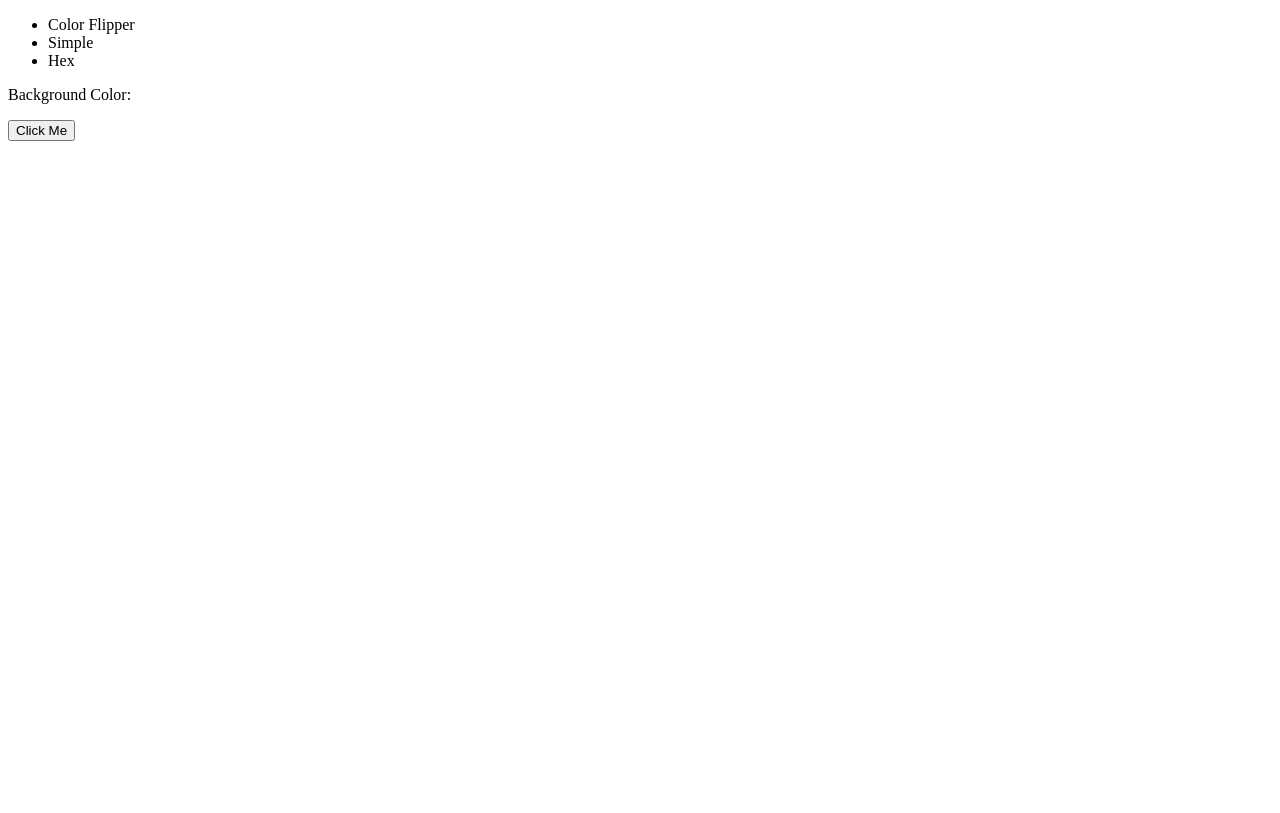
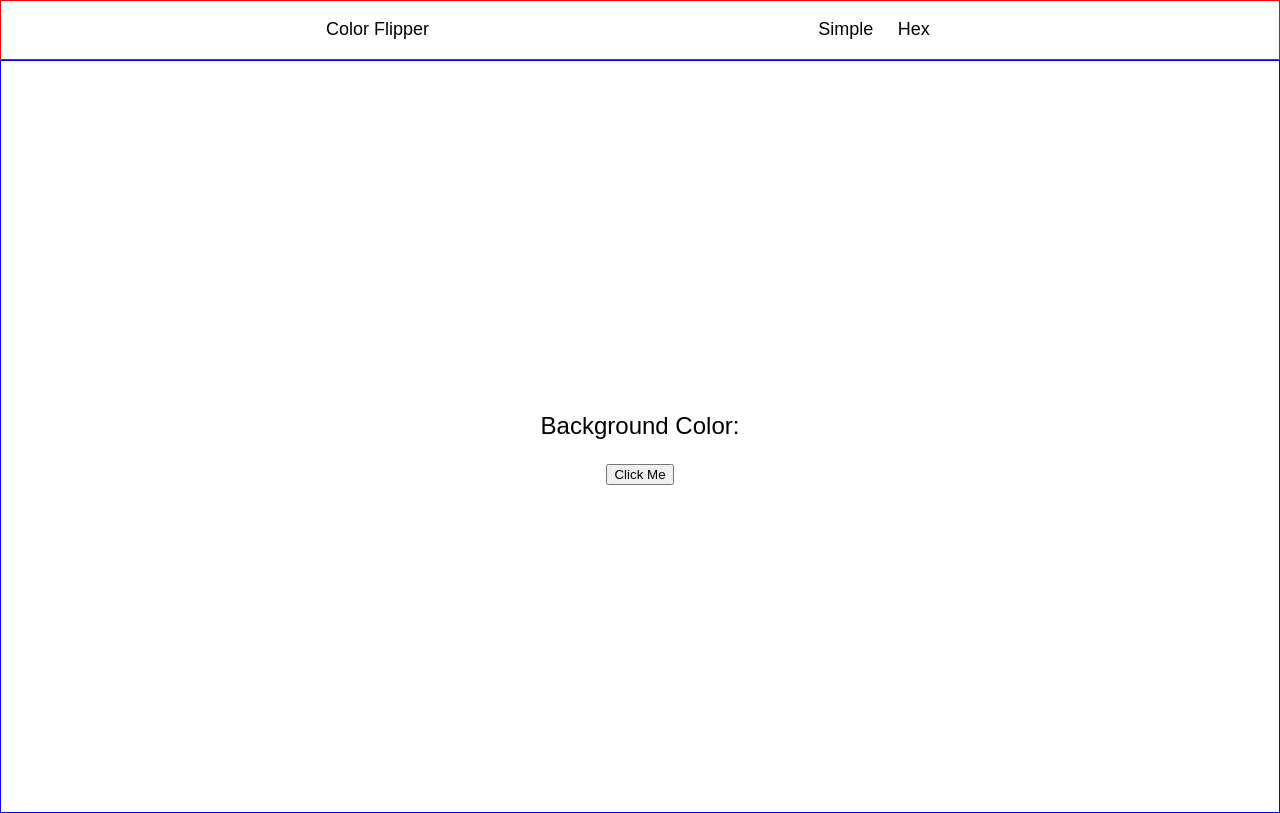
Before and after one commit to ryanfuhrman/color-flipper, a plain HTML site: page index.html in a window 1280 px wide. Drawn offline with Linux system fonts and the light colour scheme.

Commit message:
Add basic styles

```diff
--- a/index.html
+++ b/index.html
@@ -4,17 +4,21 @@
     <meta charset="UTF-8" />
     <meta name="viewport" content="width=device-width, initial-scale=1.0" />
     <title>Document</title>
+
+    <link rel="stylesheet" href="styles.css" />
   </head>
   <body>
     <nav class="navbar">
-      <ul>
-        <li>Color Flipper</li>
-        <li>Simple</li>
-        <li>Hex</li>
+      <p>Color Flipper</p>
+      <ul class="navbar-items">
+        <li class="navbar-item">Simple</li>
+        <li class="navbar-item">Hex</li>
       </ul>
     </nav>
     <div class="main">
-      <p class="current-color">Background Color: <span class="color"></span></p>
+      <p class="current-color">
+        Background Color: <span class="color-span"></span>
+      </p>
       <button class="color-btn">Click Me</button>
     </div>
   </body>
--- a/styles.css
+++ b/styles.css
@@ -0,0 +1,53 @@
+* {
+  box-sizing: border-box;
+}
+
+html,
+body {
+  height: 97%;
+  width: 100%;
+  margin: 0;
+  padding: 0;
+  font-family: Arial, Helvetica, sans-serif;
+}
+
+.navbar {
+  border: 1px solid red;
+  width: 100%;
+  height: 8%;
+  font-size: 18px;
+  display: flex;
+  flex-direction: row;
+  justify-content: space-evenly;
+}
+
+.navbar-items {
+  width: 200px;
+  list-style: none;
+  display: flex;
+  flex-direction: row;
+  justify-content: space-evenly;
+}
+
+.navbar-item {
+}
+
+.main {
+  border: 1px solid blue;
+  width: 100%;
+  height: 100%;
+  font-size: 24px;
+  display: flex;
+  flex-direction: column;
+  justify-content: center;
+  align-items: center;
+}
+
+.current-color {
+}
+
+.color-span {
+}
+
+.color-btn {
+}
```
